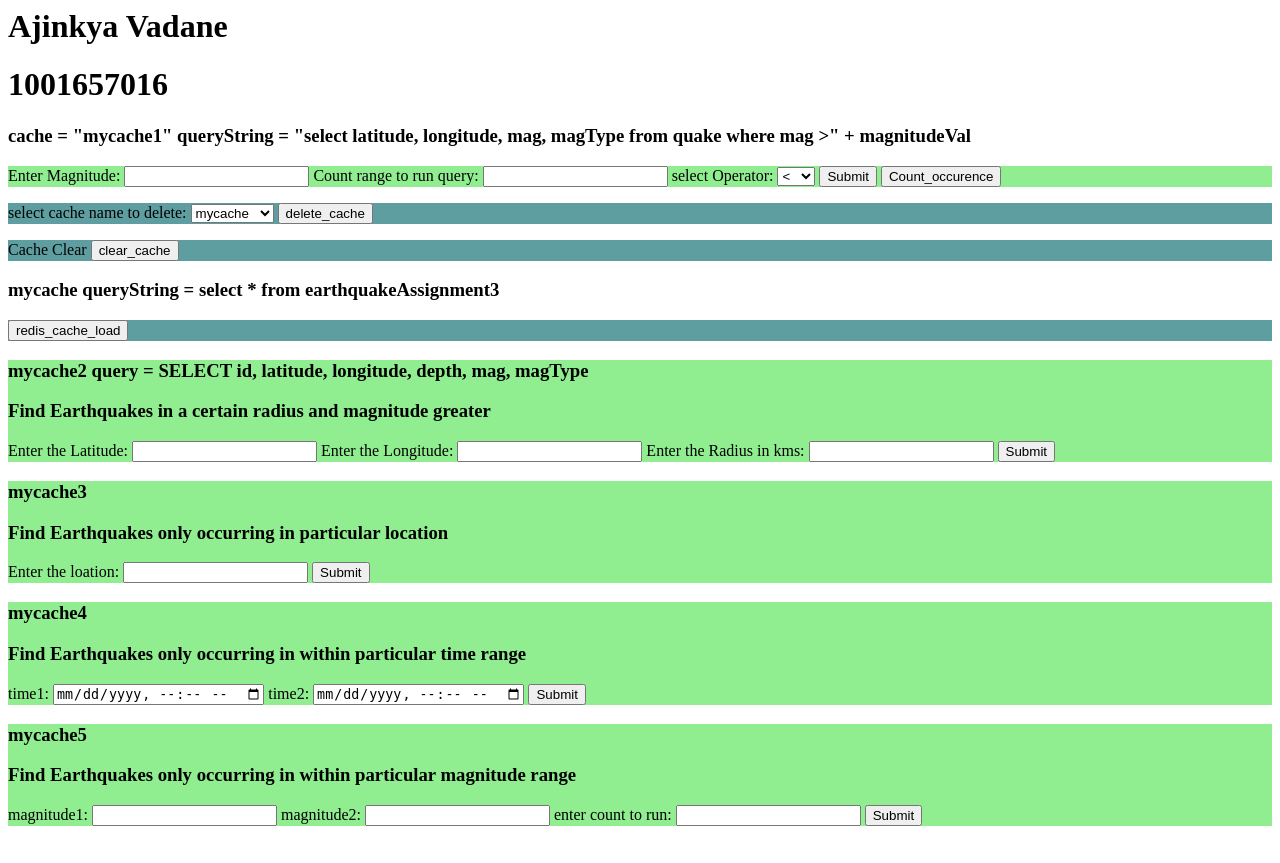
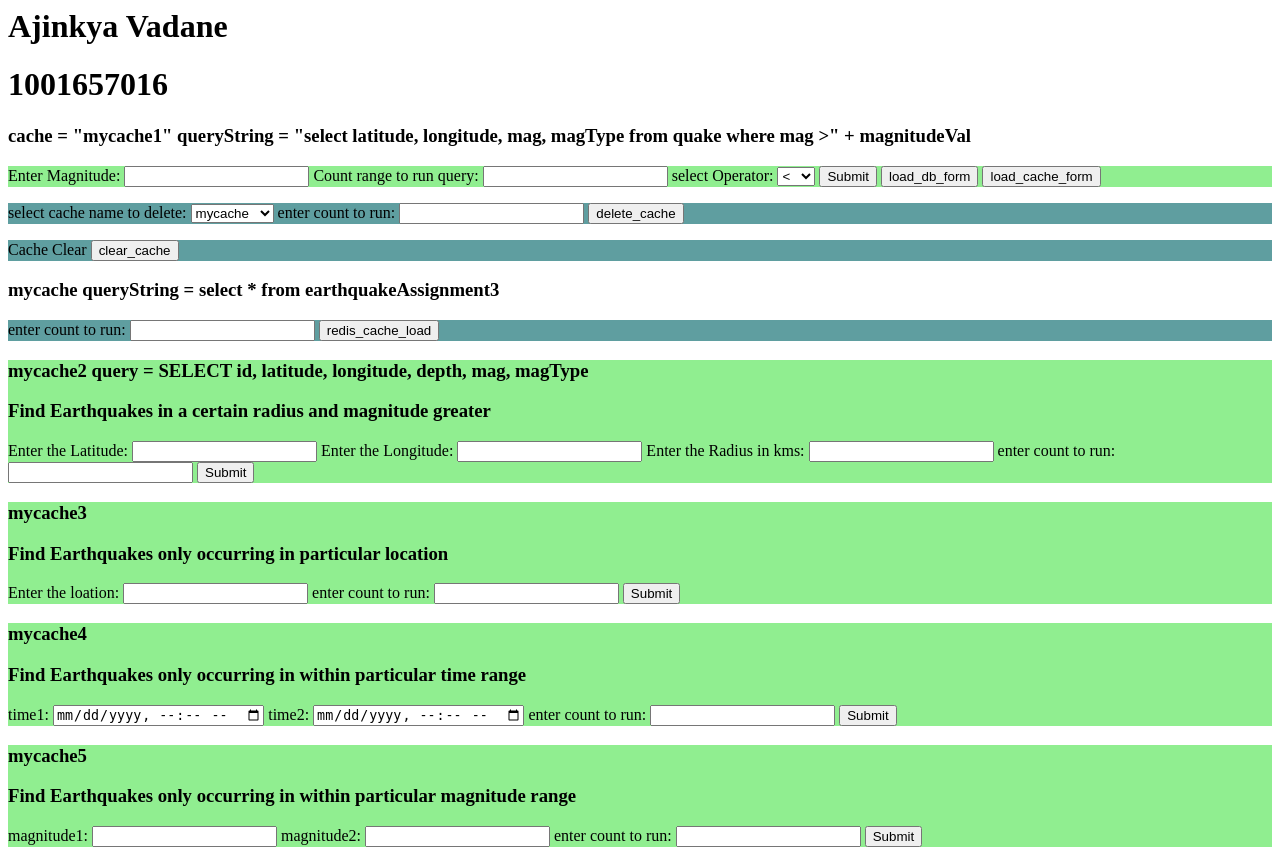
Before and after one commit to AjinkyaVadane/cloudAssignment3, a Flask app: page / in a window 1280 px wide. Before the commit the page ends 826 px from the top, so only its background shows below. Run offline with Flask 2, Linux system fonts and the light colour scheme.

Commit message:
Final commit

```diff
--- a/application.py
+++ b/application.py
@@ -5,6 +5,7 @@ from flask import request
 import time
 import os
 from datetime import datetime
+import json
 from datetime import timedelta
 
 
@@ -37,35 +38,81 @@ def sqlConnect():
 
 
 #function to check in cache
-def readOrLoadfromCache(cache, isCacheOnboolean, cursor, queryString):
-    if r.get(cache) == None:
-        #startTime = time.time()
+def readOrLoadfromCache(cache, isCacheOnboolean, cursor, queryString, count):
+    st = time.time()
+    for i in range(count):
+        if r.get(cache) == None:
+            dataList=[]
+            #startTime = time.time()
+            print(queryString)
+            cursor.execute(queryString)
+            data = cursor.fetchall()
+            print(data)
+            for row in data:
+                dataList.append([x for x in row])
+                print('.........',dataList)
+            #endTime = time.time()
+            #execTime = endTime - startTime
+            #data_string = data
+            #r.rpush(cache, data)
+            #r.set(cache, str(data_string))  # redis requires data to be in Convert to a byte, string or number first.
+            r.set(cache, json.dumps(dataList))
+            #finalList = data
+            print("No Cache")
+            #print("No cache Time : ", execTime)
+            isCacheOn = 'No cache'
+
+        else:
+            #startTime = time.time()
+            #data = json.loads(r.get(cache))
+            data = r.get(cache)
+            print(data)
+            #endTime = time.time()
+            #execTime = endTime - startTime
+            #print("Cache Time is", execTime)
+            print("Cache")
+            #print("Cache Time is", execTime)
+            isCacheOn = 'In cache'
+            isCacheOnboolean = True
+        print(time.time() - st)
+    return data, isCacheOnboolean, isCacheOn
+
+
+#read from DB
+def readfromDb(cache, isCacheOnboolean, cursor, queryString, count):
+    st = time.time()
+    for i in range(count):
+        dataList = []
         print(queryString)
         cursor.execute(queryString)
         data = cursor.fetchall()
-        #endTime = time.time()
-        #execTime = endTime - startTime
-        data_string = data
-        #r.rpush(cache, data)
-        r.set(cache, str(data_string))  # redis requires data to be in Convert to a byte, string or number first.
-        finalList = data
-        print("No Cache")
-        #print("No cache Time : ", execTime)
-        isCacheOn = 'No cache'
+        # print(data)
+        print("Only from DB")
+        isCacheOn = 'From Db Only'
+        print(time.time() - st)
+        return data, isCacheOnboolean, isCacheOn
 
+#read from cache :- Make sure that data is in cache otherwise throw error
+
+def readFromCache(cache, isCacheOnboolean, cursor, queryString, count):
+    st = time.time()
+    if r.get(cache) == None:
+        isCacheOn = 'key is not in cache'
+        data = []
     else:
-        #startTime = time.time()
-        data1 = r.get(cache)
-        #endTime = time.time()
-        #execTime = endTime - startTime
-        #print("Cache Time is", execTime)
-        data1 = str(data1)
-        data = data1
+        data = (r.get(cache))
+        # print(data)
         print("Cache")
-        #print("Cache Time is", execTime)
         isCacheOn = 'In cache'
         isCacheOnboolean = True
+    print(time.time()-st)
     return data, isCacheOnboolean, isCacheOn
+
+
+
+
+
+
 
 #delete Cache
 def deleteCache(delete_cache_string):
@@ -89,8 +136,15 @@ def routerFunction():
         return "Flush Redis"
 
 
-    if request.args.get('form') == 'Submit':
+    if request.args.get('form') == 'Submit' or request.args.get('load_db_form') == 'load_db_form' or request.args.get('load_cache_form') == 'load_cache_form':
         isCacheOnboolean = False
+        isLoadFromDb = False
+        isLoadFromCache = False
+        if request.args.get('load_db_form') == 'load_db_form':
+            print('i am in isLoadFromDb')
+            isLoadFromDb = True
+        if request.args.get('load_cache_form') == 'load_cache_form':
+            isLoadFromCache = True
         # db = sqlConnect()
         # cursor = db.cursor()
         mag = request.args.get('eathquake_mag')
@@ -105,15 +159,23 @@ def routerFunction():
         cursor = db.cursor()
         #For (count)
         startTime = time.time()
-        for i in range(count):
-            queryString = '''SELECT * FROM earthquakeAssignment3 WHERE "mag"'''+oper+mag
-            data, isCacheOnboolean, isCacheOn = readOrLoadfromCache(cache, isCacheOnboolean, cursor, queryString)
-            print('.......this is i............',i)
+        # for i in range(count):
+        # print(i)
+        queryString = '''SELECT * FROM earthquakeAssignment3 WHERE "mag"'''+oper+mag
+        if(isLoadFromDb):
+            data, isCacheOnboolean, isCacheOn = readfromDb(cache, isCacheOnboolean, cursor, queryString, count)
+            #db function
+        elif(isLoadFromCache):
+            #readFromCache
+            data, isCacheOnboolean, isCacheOn = readFromCache(cache, isCacheOnboolean, cursor, queryString, count)
+        else:
+            data, isCacheOnboolean, isCacheOn = readOrLoadfromCache(cache, isCacheOnboolean, cursor, queryString, count)
+            #print('.......this is i............',i)
         endTime = time.time()
         execTime = endTime - startTime
         db.close()
         if (isCacheOnboolean):
-            return render_template("cachetable.html", data=data, timetaken=str(execTime), isCacheOn=isCacheOn)
+            return render_template("cachetable.html", data=json.loads(data), timetaken=str(execTime), isCacheOn=isCacheOn)
         else:
             return render_template("table.html", data=data, timetaken=str(execTime), isCacheOn=isCacheOn)
 
@@ -121,12 +183,17 @@ def routerFunction():
         isCacheOnboolean = False
         cache = "mycache"
         magnitudeVal = request.args.get('mag')
+        count = int(request.args.get('count_from_user'))
         finalList = []
         # connect to db
         db = sqlConnect()
         cursor = db.cursor()
-        queryString = "select * from earthquakeAssignment3"
-        data, isCacheOnboolean, execTime, isCacheOn = readOrLoadfromCache(cache, isCacheOnboolean, cursor, queryString)
+        startTime = time.time()
+        for i in range(count):
+            queryString = "select * from earthquakeAssignment3"
+            data, isCacheOnboolean, isCacheOn = readOrLoadfromCache(cache, isCacheOnboolean, cursor, queryString)
+        endTime = time.time()
+        execTime = endTime - startTime
         db.close()
         if (isCacheOnboolean):
             return render_template("cachetable.html", data = data, timetaken = str(execTime) , isCacheOn = isCacheOn)
@@ -142,22 +209,21 @@ def routerFunction():
         lat = request.args.get('lat')
         lon = request.args.get('lon')
         rad = request.args.get('rad')
+        count = int(request.args.get('count_from_user'))
         db = sqlConnect()
         cursor = db.cursor()
-
+        startTime = time.time()
         # generate query string
-        queryString = "SELECT id, latitude, longitude, depth, mag, magType "
-        queryString = queryString + "FROM earthquakeAssignment3 where "
-        queryString = queryString + "( 6371  * acos( cos( radians(" + lat + ") )"
-        queryString = queryString + "* cos( radians( latitude ) )"
-        queryString = queryString + "* cos( radians(longitude) - radians(" + lon + ")) + sin(radians(" + lat + ")) "
-        queryString = queryString + "* sin( radians(latitude)))) <= " + rad
-        # return queryString
-        #queryString = "select * from earthquakeAssignment3 where mag > 7"
-        #queryString = 'SELECT * FROM (select *,(((acos(sin((' + lat + '*3.14/180)) * sin(("latitude"*3.14/180))+cos((' + lat + '*3.14/180))*cos(("latitude"*3.14/180))*cos(((' + lon + ' - "longitude")*3.14/180))))*180/3.14)*60*1.1515*1.609344) as distance from earthquakeAssignment3 ) where distance <= ' + rad + ''
-        #queryString = '''SELECT * FROM (SELECT *,(((ACOS(SIN((''' + lat + ''' * 0.0174533)) *  SIN(("latitude" * 0.0174533)) + COS((''' + lat + ''' * 0.0174533)) * COS(("latitude" * 0.0174533)) * COS(((''' + lon + ''' - "longitude") * 0.0174533)))) * 180/3.14) * 60 * 1.1515 * 1.609344) as DISTANCE FROM earthquakeAssignment3 ) WHERE DISTANCE <= ''' + rad + ''' AND "mag" > ''' + mag+''';'''
-        print(queryString)
-        data, isCacheOnboolean, execTime, isCacheOn = readOrLoadfromCache(cache, isCacheOnboolean, cursor, queryString)
+        for i in range(count):
+            queryString = "SELECT id, latitude, longitude, depth, mag, magType "
+            queryString = queryString + "FROM earthquakeAssignment3 where "
+            queryString = queryString + "( 6371  * acos( cos( radians(" + lat + ") )"
+            queryString = queryString + "* cos( radians( latitude ) )"
+            queryString = queryString + "* cos( radians(longitude) - radians(" + lon + ")) + sin(radians(" + lat + ")) "
+            queryString = queryString + "* sin( radians(latitude)))) <= " + rad
+            data, isCacheOnboolean, isCacheOn = readOrLoadfromCache(cache, isCacheOnboolean, cursor, queryString)
+        endTime = time.time()
+        execTime = endTime - startTime
         db.close()
         if (isCacheOnboolean):
             return render_template("cachetable.html", data=data, timetaken=str(execTime), isCacheOn=isCacheOn)
@@ -169,13 +235,17 @@ def routerFunction():
         isCacheOnboolean = False
         cache = "mycache3"
         location =request.args.get('location')
+        count = int(request.args.get('count_from_user'))
         db = sqlConnect()
         cursor = db.cursor()
         # generate query string
         #'''SELECT * FROM BVC79655.TBEARTHQUAKE WHERE "mag" > ''' + mag1
-        queryString = '''SELECT * FROM earthquakeAssignment3 WHERE "locationSource" = \'''' + location +'''\''''
-        print(queryString)
-        data, isCacheOnboolean, execTime, isCacheOn = readOrLoadfromCache(cache, isCacheOnboolean, cursor, queryString)
+        startTime = time.time()
+        for i in range(count):
+            queryString = '''SELECT * FROM earthquakeAssignment3 WHERE "locationSource" = \'''' + location +'''\''''
+            data, isCacheOnboolean, isCacheOn = readOrLoadfromCache(cache, isCacheOnboolean, cursor, queryString)
+        endTime = time.time()
+        execTime = endTime - startTime
         db.close()
         if (isCacheOnboolean):
             return render_template("cachetable.html", data=data, timetaken=str(execTime), isCacheOn=isCacheOn)
@@ -188,15 +258,20 @@ def routerFunction():
         cache = "mycache4"
         date_time1 = request.args.get('time1')
         date_time2 = request.args.get('time2')
+        count = int(request.args.get('count_from_user'))
         f = "%Y-%m-%dT%H:%M"
         qot = "\'"
         print(date_time1)
         print(date_time2)
         db = sqlConnect()
         cursor = db.cursor()
-        queryString = '''SELECT * FROM earthquakeAssignment3 WHERE "time" BETWEEN ''' + "\'" + str(
-            datetime.strptime(date_time1, f)) + "\'" ''' AND ''' + "\'" + str(datetime.strptime(date_time2, f)) + "\'"
-        data, isCacheOnboolean, execTime, isCacheOn = readOrLoadfromCache(cache, isCacheOnboolean, cursor, queryString)
+        startTime = time.time()
+        for i in range(count):
+            queryString = '''SELECT * FROM earthquakeAssignment3 WHERE "time" BETWEEN ''' + "\'" + str(
+                datetime.strptime(date_time1, f)) + "\'" ''' AND ''' + "\'" + str(datetime.strptime(date_time2, f)) + "\'"
+            data, isCacheOnboolean, isCacheOn = readOrLoadfromCache(cache, isCacheOnboolean, cursor, queryString)
+        endTime = time.time()
+        execTime = endTime - startTime
         db.close()
         if (isCacheOnboolean):
             return render_template("cachetable.html", data=data, timetaken=str(execTime), isCacheOn=isCacheOn)
--- a/templates/client_homePage.html
+++ b/templates/client_homePage.html
@@ -27,12 +27,9 @@
                   <option value=">=">>=</option>
                   </select>
                   <input type="submit" name = "form" value="Submit">
-                  <input type="submit" name = "form_countOccurence" value="Count_occurence">
-
-
+                  <input type="submit" name = "load_db_form" value="load_db_form">
+                  <input type="submit" name = "load_cache_form" value="load_cache_form">
             </form>
-
-
         </div>
     </p>
 
@@ -51,6 +48,7 @@
                       <option value="mycache5">mycache5</option>
 
                   </select>
+                enter count to run: <input type="text" name = "count_from_user">
                   <input type="submit" name = "delete_cache" value="delete_cache">
             </form>
         </div>
@@ -79,6 +77,7 @@
         <h3>mycache queryString = select * from earthquakeAssignment3</h3>
         <div style = "background-color: cadetblue">
             <form action="client_homePage" method="GET">
+                enter count to run: <input type="text" name = "count_from_user">
              <input type="submit" name="redis_cache_load" value="redis_cache_load">
             </form>
         </div>
@@ -99,6 +98,7 @@
                     Enter the Latitude: <input type="text" name="lat">
                     Enter the Longitude: <input type="text" name="lon">
                     Enter the Radius in kms: <input type="text" name="rad">
+                    enter count to run: <input type="text" name = "count_from_user">
                     <input type="submit" name= "form_find_earthquake_in_range" value="Submit" />
                 </form>
     </div>
@@ -112,6 +112,7 @@
             <h3>Find Earthquakes only occurring in particular location</h3>
                 <form action="/client_homePage" method="GET">
                     Enter the loation: <input type="text" name="location">
+                    enter count to run: <input type="text" name = "count_from_user">
                     <input type="submit" name= "form_find_earthquake_in_location" value="Submit" />
                 </form>
     </div>
@@ -125,6 +126,7 @@
                 <form action="/client_homePage" method="GET">
                      time1: <input type="datetime-local" name="time1">
                      time2: <input type="datetime-local" name="time2">
+                    enter count to run: <input type="text" name = "count_from_user">
                     <input type="submit" name= "form_find_earthquake_in_timerange" value="Submit" />
                 </form>
     </div>
```
Also changed, not shown: templates/cachetable.html (+8 -2 lines).
